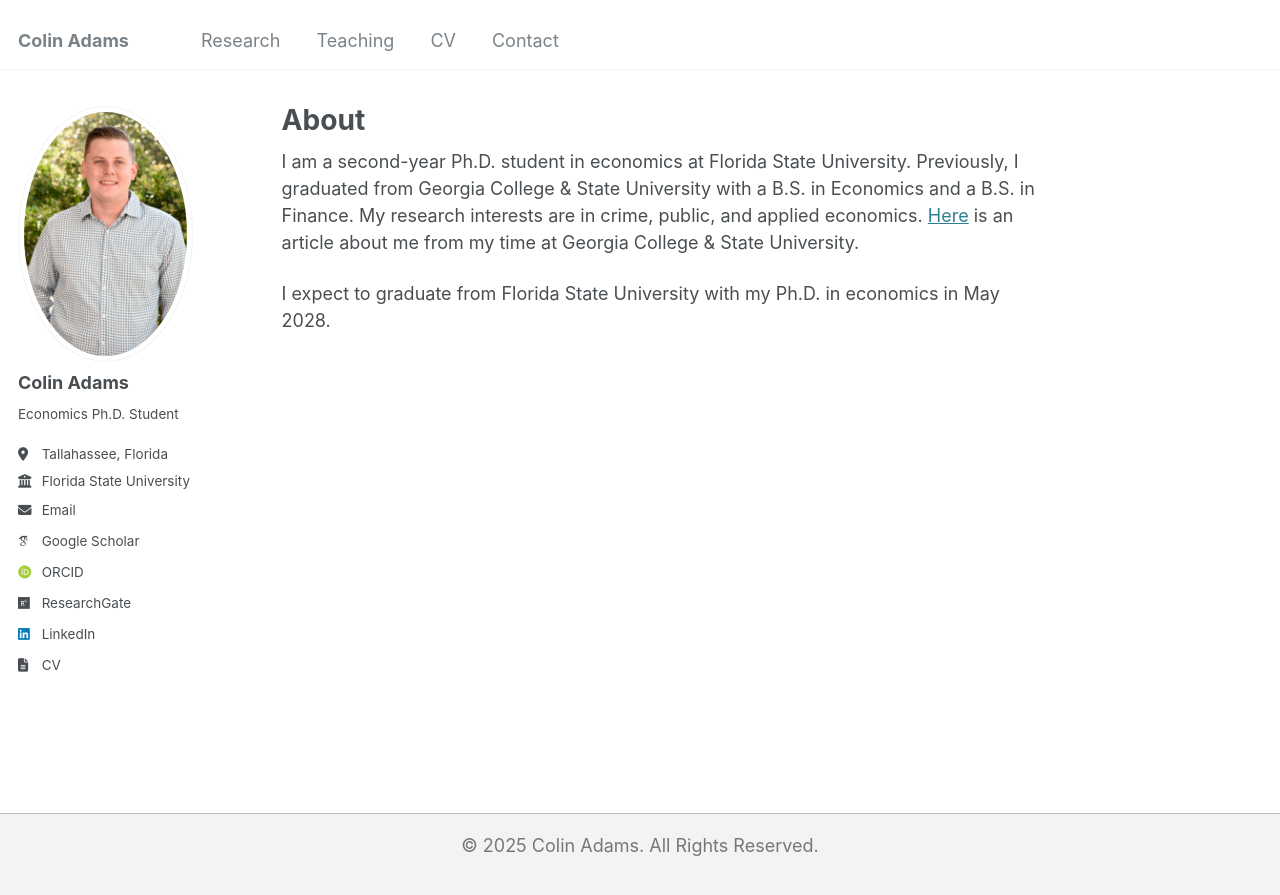
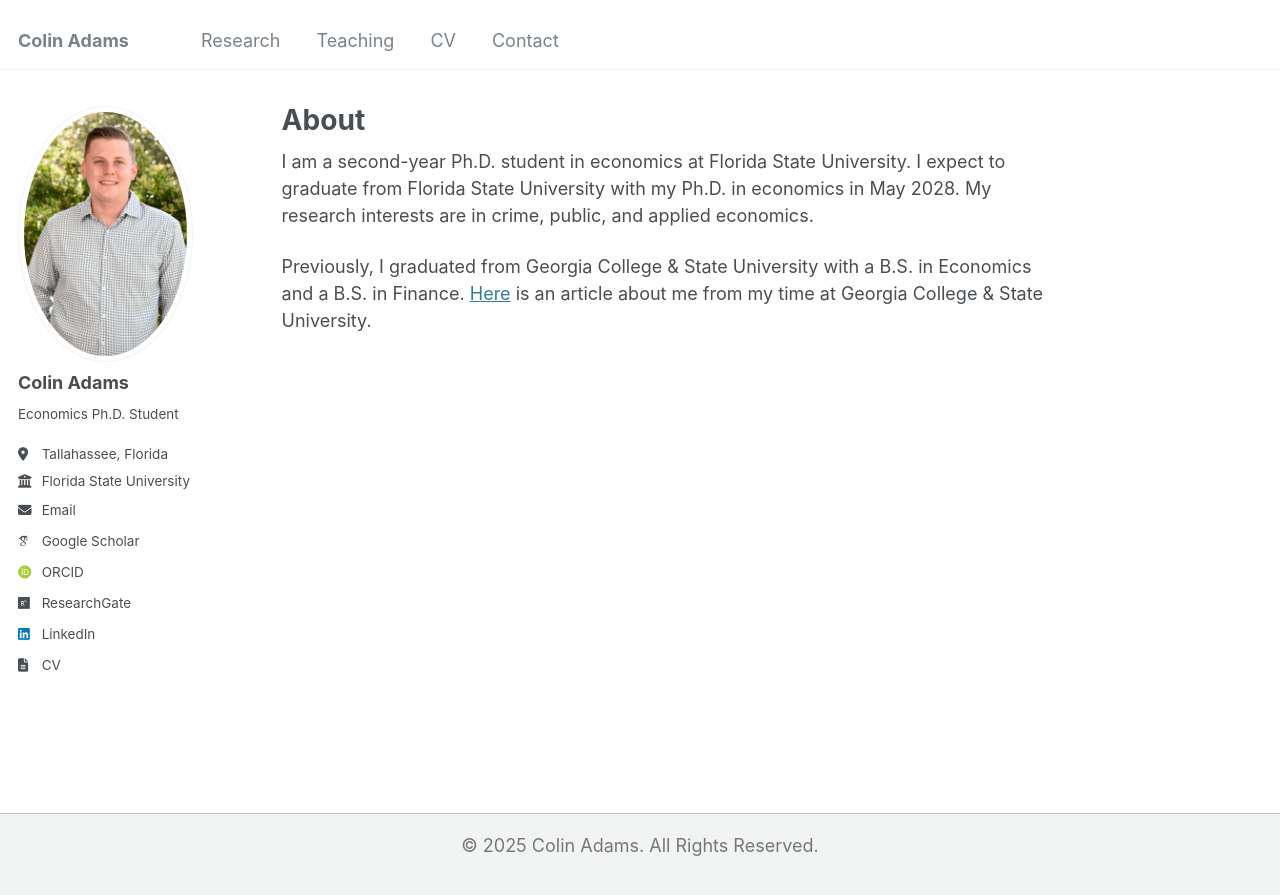
Before and after one commit to Zach-Gooch/Zach-Gooch.github.io, a Jekyll site: the page built from _pages/about.md, in a window 1280 px wide. Shown: the top 895 px of the page. Built offline with Jekyll 4.4.1, drawn with Linux system fonts in a browser that asks for light colours; some web fonts are replaced.

```diff
--- a/_pages/about.md
+++ b/_pages/about.md
@@ -9,13 +9,12 @@ redirect_from:
 
 <section id="about-me">
   <p>
-    I am a second-year Ph.D. student in economics at Florida State University.
-    Previously, I graduated from Georgia College & State University with a B.S. in Economics and a B.S. in Finance.
+    I am a second-year Ph.D. student in economics at Florida State University. I expect to graduate from Florida State University with my Ph.D. in economics in May 2028.
     My research interests are in crime, public, and applied economics.
-    <a href="https://frontpage.gcsu.edu/node/14695" target="_blank">Here</a> is an article about me from my time at Georgia College & State University.
   </p>
 
   <p>
-    I expect to graduate from Florida State University with my Ph.D. in economics in May 2028.
+    Previously, I graduated from Georgia College & State University with a B.S. in Economics and a B.S. in Finance.
+    <a href="https://frontpage.gcsu.edu/node/14695" target="_blank">Here</a> is an article about me from my time at Georgia College & State University.
   </p>
 </section>
```
